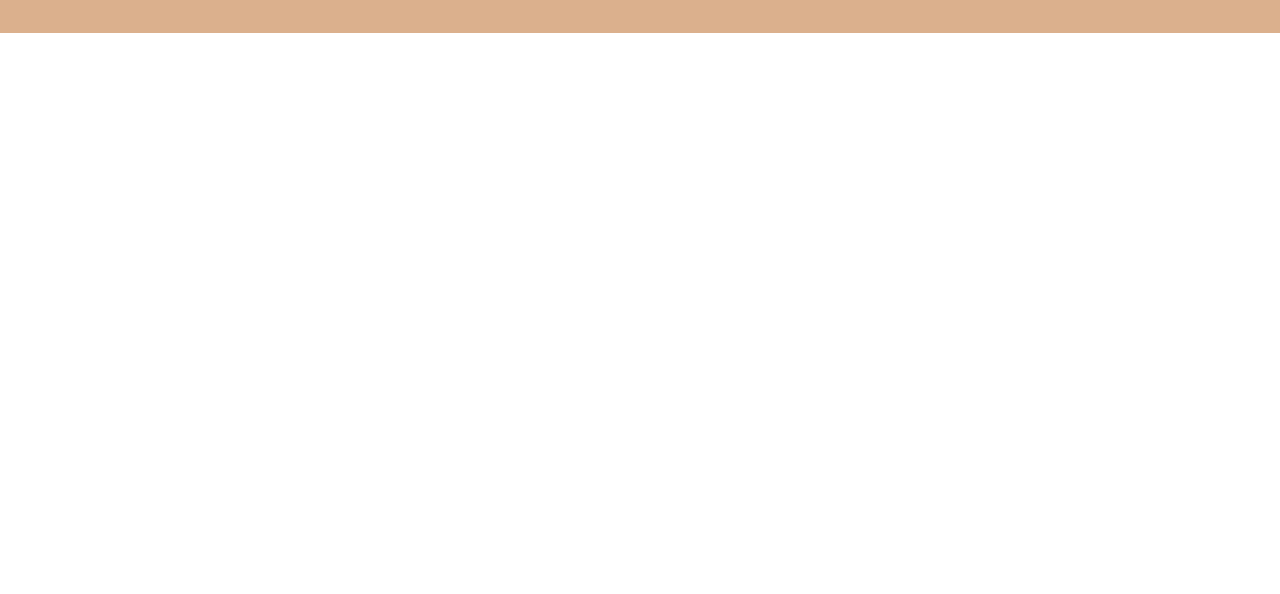
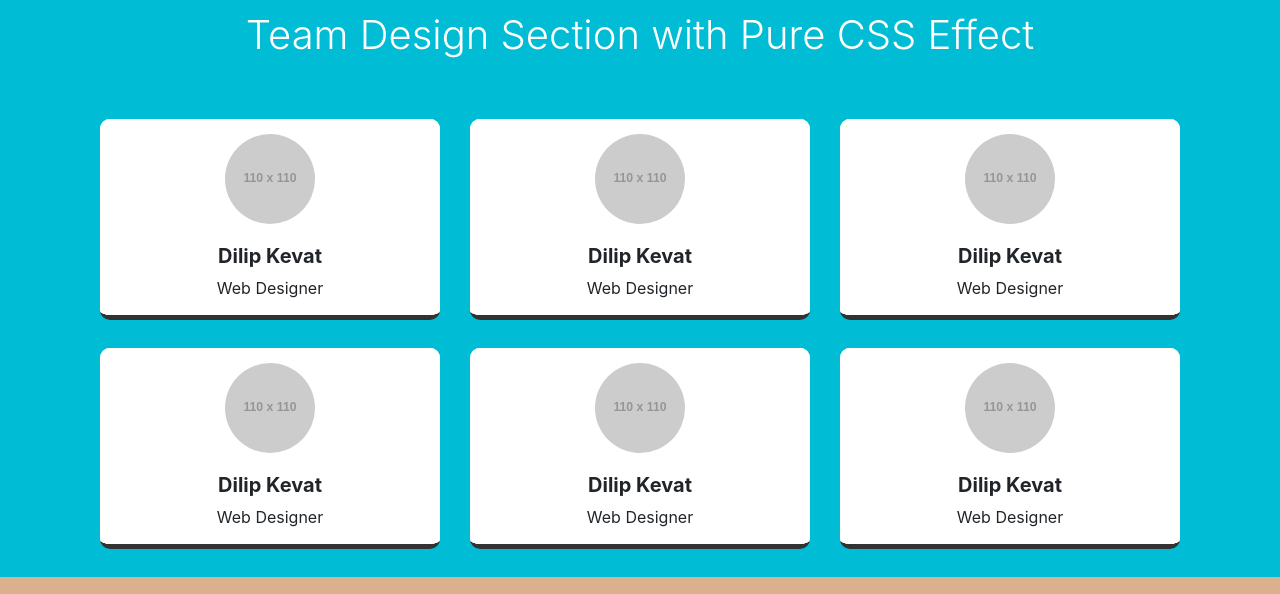
Before and after one commit to Hariskapa/leChocolat, a website: page menu.html in a window 1280 px wide. Shown: the part 694-1288 px from the top of the page. Before the commit the page ends 800 px from the top, so only its background shows below. Drawn offline with nearby package versions, Linux system fonts and the light colour scheme; placeholder pictures from the web are drawn by us.

Commit message:
Final site

```diff
--- /dev/null
+++ b/css/menu.css
@@ -0,0 +1,83 @@
+body
+{
+	background:#00bcd4;
+}
+
+h1
+{
+	color:#fff;
+	margin:40px 0 60px 0;
+	font-weight:300;
+}
+
+.our-team-main
+{
+	width:100%;
+	height:auto;
+	border-bottom:5px #323233 solid;
+	background:#fff;
+	text-align:center;
+	border-radius:10px;
+	overflow:hidden;
+	position:relative;
+	transition:0.5s;
+	margin-bottom:28px;
+}
+
+
+.our-team-main img
+{
+	border-radius:50%;
+	margin-bottom:20px;
+	width: 90px;
+}
+
+.our-team-main h3
+{
+	font-size:20px;
+	font-weight:700;
+}
+
+.our-team-main p
+{
+	margin-bottom:0;
+}
+
+.team-back
+{
+	width:100%;
+	height:auto;
+	position:absolute;
+	top:0;
+	left:0;
+	padding:5px 15px 0 15px;
+	text-align:left;
+	background:#fff;
+
+}
+
+.team-front
+{
+	width:100%;
+	height:auto;
+	position:relative;
+	z-index:10;
+	background:#fff;
+	padding:15px;
+	bottom:0px;
+	transition: all 0.5s ease;
+}
+
+.our-team-main:hover .team-front
+{
+	bottom:-200px;
+	transition: all 0.5s ease;
+}
+
+.our-team-main:hover
+{
+	border-color:#777;
+	transition:0.5s;
+}
+
+/*our-team-main*/
--- a/menu.html
+++ b/menu.html
@@ -11,6 +11,7 @@
     <link rel="stylesheet" href="node_modules/bootstrap/dist/css/bootstrap.min.css">
     <link rel="stylesheet" href="node_modules/font-awesome/css/font-awesome.min.css">
     <link href="css/styles.css" rel="stylesheet">
+    <link href="css/menu.css" rel="stylesheet">
 
     <title>Le Chocolat: Contact Us</title>
 
@@ -64,10 +65,159 @@
         <div class="row row-header">
             <div class="col-12">
                 <h3>Menu</h3>
-               <hr> <h1>Under heavy construction!!</h1>
+                <hr>
+                <h1>Under heavy construction!!</h1>
             </div>
         </div>
 
+            <h1 class="text-center">Team Design Section with Pure CSS Effect</h1>
+
+
+            <div class="container">
+            <div class="row">
+
+            <!--team-1-->
+            <div class="col-lg-4">
+            <div class="our-team-main">
+
+            <div class="team-front">
+            <img src="http://placehold.it/110x110/9c27b0/fff?text=Dilip" class="img-fluid" />
+            <h3>Dilip Kevat</h3>
+            <p>Web Designer</p>
+            </div>
+
+            <div class="team-back">
+            <span>
+            Lorem ipsum dolor sit amet, consectetuer adipiscing elit. Aenean commodo ligula eget dolor. Aenean massa. Cum sociis
+            natoque penatibus et magnis dis parturient montes,
+            Lorem ipsum dolor sit amet, consectetuer adipiscing elit. Aenean commodo ligula eget dolor. Aenean massa. Cum sociis
+            natoque.
+            </span>
+            </div>
+
+            </div>
+            </div>
+            <!--team-1-->
+
+            <!--team-2-->
+            <div class="col-lg-4">
+            <div class="our-team-main">
+
+            <div class="team-front">
+            <img src="http://placehold.it/110x110/336699/fff?text=Dilip" class="img-fluid" />
+            <h3>Dilip Kevat</h3>
+            <p>Web Designer</p>
+            </div>
+
+            <div class="team-back">
+            <span>
+            Lorem ipsum dolor sit amet, consectetuer adipiscing elit. Aenean commodo ligula eget dolor. Aenean massa. Cum sociis
+            natoque penatibus et magnis dis parturient montes,
+            Lorem ipsum dolor sit amet, consectetuer adipiscing elit. Aenean commodo ligula eget dolor. Aenean massa. Cum sociis
+            natoque.
+            </span>
+            </div>
+
+            </div>
+            </div>
+            <!--team-2-->
+
+            <!--team-3-->
+            <div class="col-lg-4">
+            <div class="our-team-main">
+
+            <div class="team-front">
+            <img src="http://placehold.it/110x110/607d8b/fff?text=Dilip" class="img-fluid" />
+            <h3>Dilip Kevat</h3>
+            <p>Web Designer</p>
+            </div>
+
+            <div class="team-back">
+            <span>
+            Lorem ipsum dolor sit amet, consectetuer adipiscing elit. Aenean commodo ligula eget dolor. Aenean massa. Cum sociis
+            natoque penatibus et magnis dis parturient montes,
+            Lorem ipsum dolor sit amet, consectetuer adipiscing elit. Aenean commodo ligula eget dolor. Aenean massa. Cum sociis
+            natoque.
+            </span>
+            </div>
+
+            </div>
+            </div>
+            <!--team-3-->
+
+            <!--team-4-->
+            <div class="col-lg-4">
+            <div class="our-team-main">
+
+            <div class="team-front">
+            <img src="http://placehold.it/110x110/4caf50/fff?text=Dilip" class="img-fluid" />
+            <h3>Dilip Kevat</h3>
+            <p>Web Designer</p>
+            </div>
+
+            <div class="team-back">
+            <span>
+            Lorem ipsum dolor sit amet, consectetuer adipiscing elit. Aenean commodo ligula eget dolor. Aenean massa. Cum sociis
+            natoque penatibus et magnis dis parturient montes,
+            Lorem ipsum dolor sit amet, consectetuer adipiscing elit. Aenean commodo ligula eget dolor. Aenean massa. Cum sociis
+            natoque.
+            </span>
+            </div>
+
+            </div>
+            </div>
+            <!--team-4-->
+
+            <!--team-5-->
+            <div class="col-lg-4">
+            <div class="our-team-main">
+
+            <div class="team-front">
+            <img src="http://placehold.it/110x110/e91e63/fff?text=Dilip" class="img-fluid" />
+            <h3>Dilip Kevat</h3>
+            <p>Web Designer</p>
+            </div>
+
+            <div class="team-back">
+            <span>
+            Lorem ipsum dolor sit amet, consectetuer adipiscing elit. Aenean commodo ligula eget dolor. Aenean massa. Cum sociis
+            natoque penatibus et magnis dis parturient montes,
+            Lorem ipsum dolor sit amet, consectetuer adipiscing elit. Aenean commodo ligula eget dolor. Aenean massa. Cum sociis
+            natoque.
+            </span>
+            </div>
+
+            </div>
+            </div>
+            <!--team-5-->
+
+            <!--team-6-->
+            <div class="col-lg-4">
+            <div class="our-team-main">
+
+            <div class="team-front">
+            <img src="http://placehold.it/110x110/2196f3/fff?text=Dilip" class="img-fluid" />
+            <h3>Dilip Kevat</h3>
+            <p>Web Designer</p>
+            </div>
+
+            <div class="team-back">
+            <span>
+            Lorem ipsum dolor sit amet, consectetuer adipiscing elit. Aenean commodo ligula eget dolor. Aenean massa. Cum sociis
+            natoque penatibus et magnis dis parturient montes,
+            Lorem ipsum dolor sit amet, consectetuer adipiscing elit. Aenean commodo ligula eget dolor. Aenean massa. Cum sociis
+            natoque.
+            </span>
+            </div>
+
+            </div>
+            </div>
+            <!--team-6-->
+
+
+
+            </div>
+            </div>
     </div>
 
     <footer class="footer">
```
Also changed, not shown: aboutus.html (+1 -1 lines), contactus.html (+3 -3 lines), index.html (+1 -1 lines).
